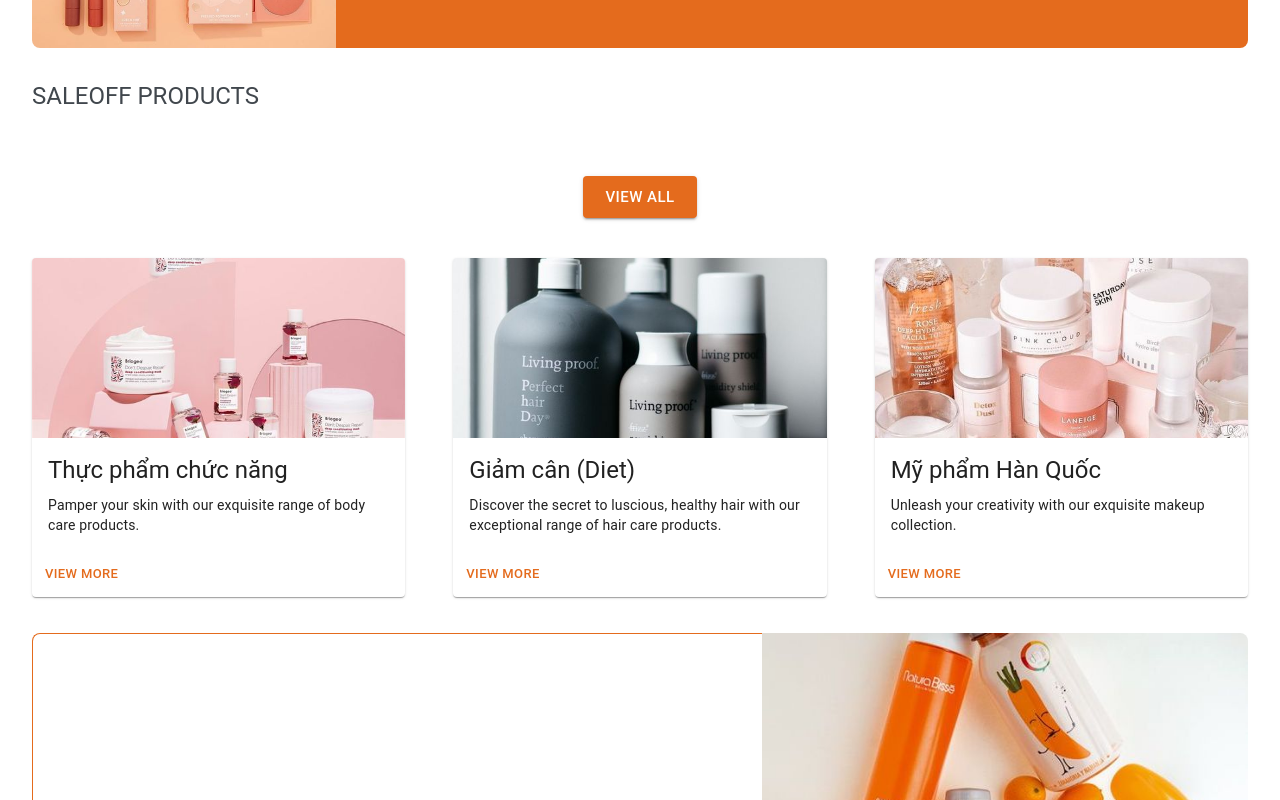
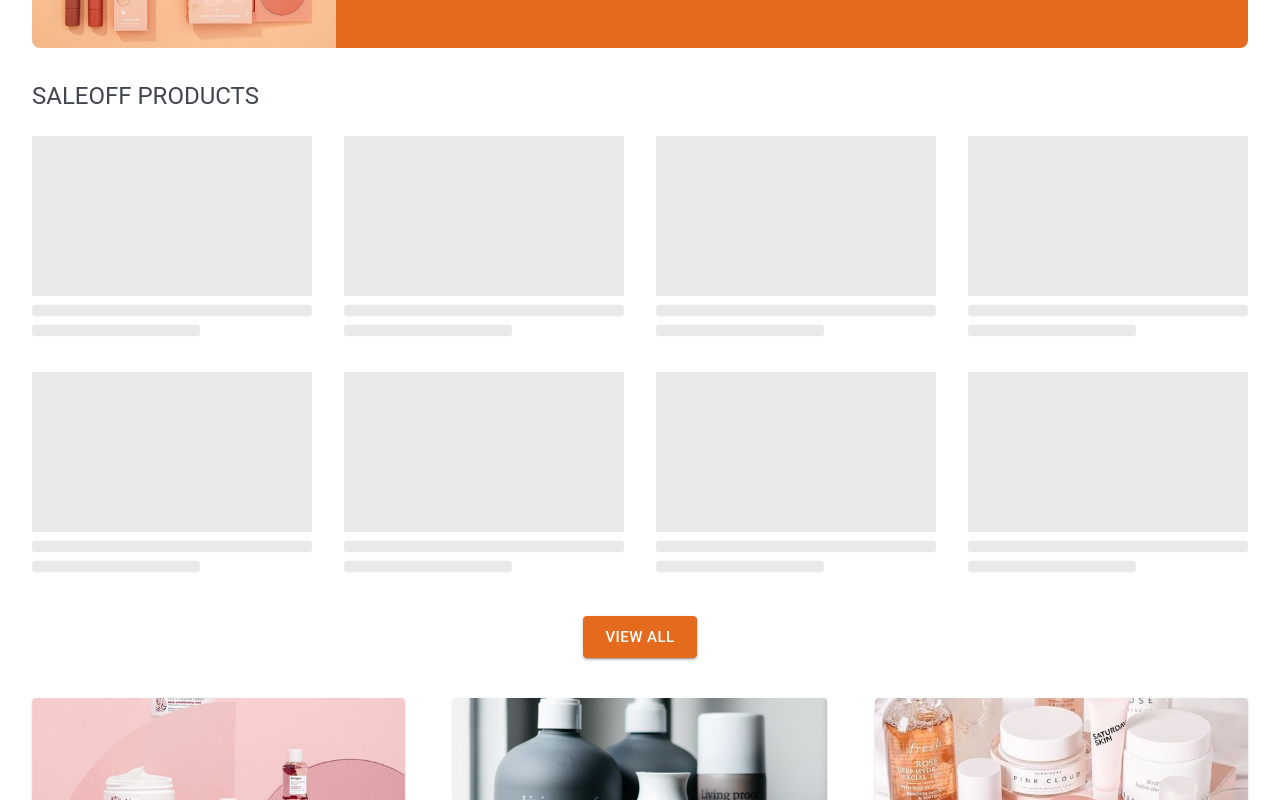
Before and after one commit to AndrewNTA/maryhoangshopusa, a React (Create React App) app: page / in a window 1280 px wide. Shown: the part 620-1420 px from the top of the page. Built offline with nearby package versions, Linux system fonts and the light colour scheme.

Commit message:
[Andrew] Add loading

```diff
--- a/src/App.js
+++ b/src/App.js
@@ -5,9 +5,8 @@ import Container from '@mui/material/Container';
 
 import Home from 'pages/Home';
 import NotFound from 'pages/NotFound';
-import ListProducts from 'pages/ListProducts';
 import ProductDetails from 'pages/ProductDetails';
-import { Menu, Footer } from 'components';
+import { Menu, Footer, ListProducts } from 'components';
 import { useQuery, gql } from '@apollo/client';
 import { isMobileScreen, useCurrentWidth } from 'hooks/useCurrentScreenSize';
 import theme from './theme';
--- /dev/null
+++ b/src/components/SkeletonLoading.js
@@ -0,0 +1,28 @@
+import React from 'react';
+import Skeleton from '@mui/material/Skeleton';
+import Box from '@mui/material/Box';
+import useStyles from './styles';
+
+const longArr = [1, 2, 3, 4, 5, 6, 7, 8];
+const shortArr = [1, 2, 3, 4];
+const SkeletonLoading = ({ isDouble, noPadding }) => {
+  const classes = useStyles();
+  const arr = isDouble ? longArr : shortArr;
+  return (
+    <div className={noPadding ? null : classes.container}>
+      <div className={classes.listItem}>
+        {arr.map((item) => (
+          <Box key={item.id}>
+            <Skeleton variant="rectangular" height={160} />
+            <Box sx={{ pt: 0.5 }}>
+              <Skeleton />
+              <Skeleton width="60%" />
+            </Box>
+          </Box>
+        ))}
+      </div>
+    </div>
+  );
+};
+
+export default SkeletonLoading;
--- a/src/components/styles.js
+++ b/src/components/styles.js
@@ -250,6 +250,48 @@ const useStyles = makeStyles((theme) => ({
     },
   },
   // spacing end
+
+  // container start
+  container: {
+    padding: '32px',
+    [theme.breakpoints.down('md')]: {
+      padding: '24px',
+    },
+    [theme.breakpoints.down('sm')]: {
+      padding: '16px',
+    },
+  },
+  // container end
+
+  // list item start
+  listItem: {
+    display: 'flex',
+    flexWrap: 'wrap',
+    gap: '32px',
+    boxSizing: 'border-box',
+    [theme.breakpoints.down('sm')]: {
+      gap: '16px',
+    },
+    '&>*': {
+      flex: '0 0 calc(25% - 24px)',
+      boxSizing: 'border-box',
+      [theme.breakpoints.down('md')]: {
+        flex: '0 0 calc(50% - 16px)',
+      },
+      [theme.breakpoints.down('sm')]: {
+        flex: '0 0 calc(50% - 8px)',
+      },
+    },
+  },
+  // list item end
+
+  // product card start
+  priceWrapper: {
+    display: 'flex',
+    alignItems: 'center',
+    gap: '8px',
+  },
+  // product card end
 }));
 
 export default useStyles;
--- a/src/pages/Home/index.js
+++ b/src/pages/Home/index.js
@@ -1,11 +1,10 @@
 import React, { useMemo } from 'react';
 import { useNavigate } from 'react-router-dom';
 import Button from '@mui/material/Button';
-import { Banner, BannerOutline, ProductGroupTitle, Spacing } from 'components';
+import { Banner, BannerOutline, ProductGroupTitle, SkeletonLoading, Spacing } from 'components';
 import useStyles from './styles';
 import { VITAMINS_AND_NUTRITION, groupList } from 'constant';
-import ProductCard from './ProductCard';
-import GroupCard from './GroupCard';
+import { ProductCard, GroupCard } from 'components';
 import { useScrollToTop } from 'hooks/useScrollToTop';
 import { getSaleoffProducts, getProductsByGroup } from 'utils';
 
@@ -36,6 +35,7 @@ function Home({ products }) {
         {saleoffProducts.map((item) => (
           <ProductCard key={item.id} {...item} />
         ))}
+        <SkeletonLoading noPadding isDouble />
       </div>
       <div className={classes.viewAllContainer}>
         <Button
@@ -59,6 +59,7 @@ function Home({ products }) {
         {vitaminProducts.map((item) => (
           <ProductCard key={item.id} {...item} />
         ))}
+        <SkeletonLoading noPadding isDouble={false} />
       </div>
       <div className={classes.viewAllContainer}>
         <Button
--- a/src/pages/Home/styles.js
+++ b/src/pages/Home/styles.js
@@ -10,25 +10,8 @@ const useStyles = makeStyles((theme) => ({
       padding: '16px',
     },
   },
-  listItem: {
-    display: 'flex',
-    flexWrap: 'wrap',
-    gap: '32px',
-    boxSizing: 'border-box',
-    [theme.breakpoints.down('sm')]: {
-      gap: '16px',
-    },
-    '&>*': {
-      flex: '0 0 calc(25% - 24px)',
-      boxSizing: 'border-box',
-      [theme.breakpoints.down('md')]: {
-        flex: '0 0 calc(50% - 16px)',
-      },
-      [theme.breakpoints.down('sm')]: {
-        flex: '0 0 calc(50% - 8px)',
-      },
-    },
-  },
+
+  // Group List
   listGroup: {
     display: 'flex',
     flexWrap: 'wrap',
@@ -46,15 +29,9 @@ const useStyles = makeStyles((theme) => ({
       [theme.breakpoints.down('sm')]: {
         flex: 'unset',
         width: '100%',
-        marginBottom: '24px'
+        marginBottom: '24px',
       },
     },
-  },
-  // Product Card
-  priceWrapper: {
-    display: 'flex',
-    alignItems: 'center',
-    gap: '8px',
   },
 
   // View All
--- a/src/pages/ProductDetails/index.js
+++ b/src/pages/ProductDetails/index.js
@@ -4,7 +4,7 @@ import { useQuery, gql } from '@apollo/client';
 import { useParams } from 'react-router-dom';
 import { formatPrice, genImages } from 'utils';
 import Rating from '@mui/material/Rating';
-import { Spacing } from 'components';
+import { Spacing, SkeletonLoading } from 'components';
 
 import useStyles from './styles';
 import ContactInfo from './ContactInfo';
@@ -45,8 +45,14 @@ function ProductDetails() {
   const price = product?.price;
   const description = product?.description;
   const mainImage = product?.mainImage;
-  const relateImages = useMemo(() => product?.relateImages || [], [product?.relateImages]);
-  const allImage = useMemo(() => mainImage ? [mainImage, ...relateImages] : [], [mainImage, relateImages]);
+  const relateImages = useMemo(
+    () => product?.relateImages || [],
+    [product?.relateImages]
+  );
+  const allImage = useMemo(
+    () => (mainImage ? [mainImage, ...relateImages] : []),
+    [mainImage, relateImages]
+  );
 
   const firstPrice = formatPrice(Number(discountPrice ? discountPrice : price));
   const secondPrice = discountPrice ? formatPrice(Number(price)) : '';
@@ -54,7 +60,7 @@ function ProductDetails() {
   const imageList = useMemo(() => genImages(allImage), [allImage]);
 
   if (!product) {
-    return <div>Loading</div>
+    return <SkeletonLoading noPadding={false} isDouble />;
   }
 
   return (
```
Also changed, not shown: src/components/ListProduct.js (renamed from src/pages/ListProducts/index.js, +4 -5 lines), src/components/index.js (+9 -1 lines), src/components/GroupCard.js (renamed from src/pages/Home/GroupCard.js), src/components/ProductCard.js (renamed from src/pages/Home/ProductCard.js).
